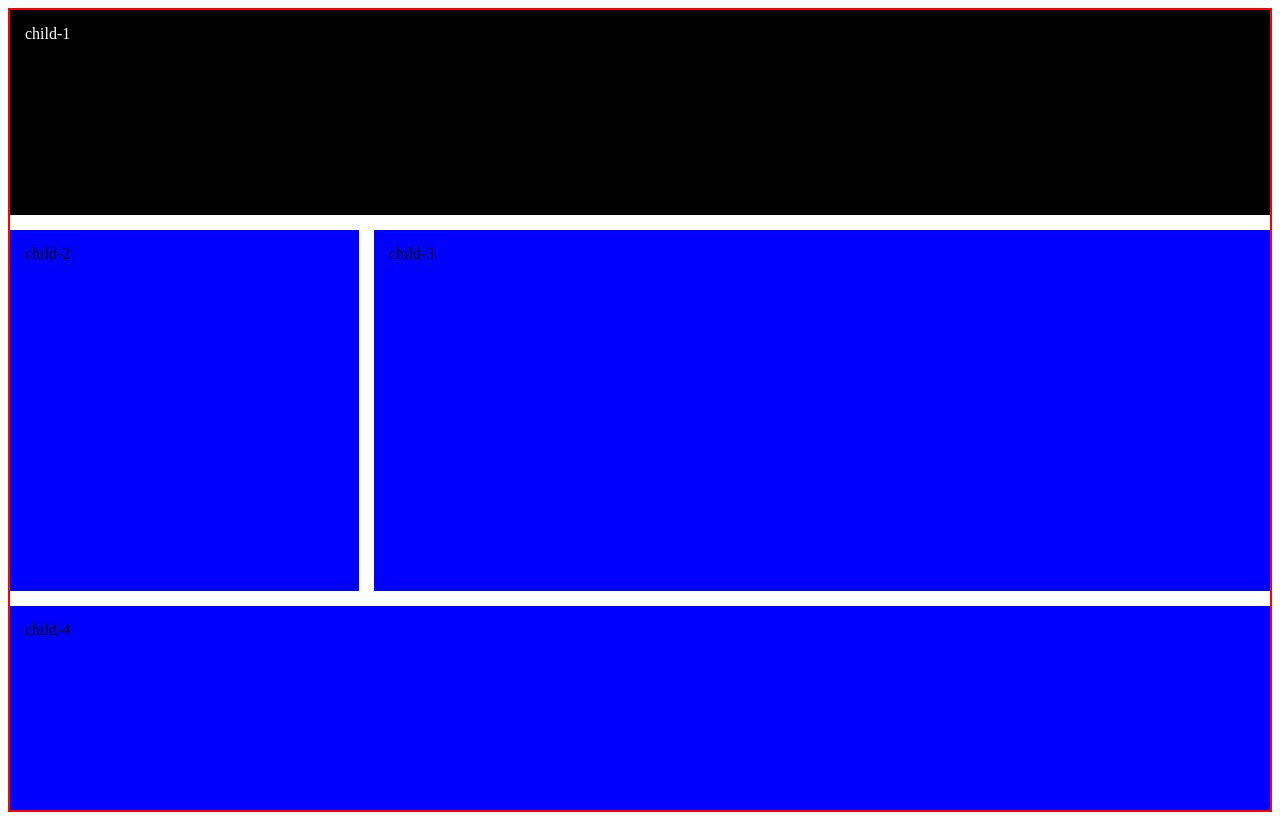
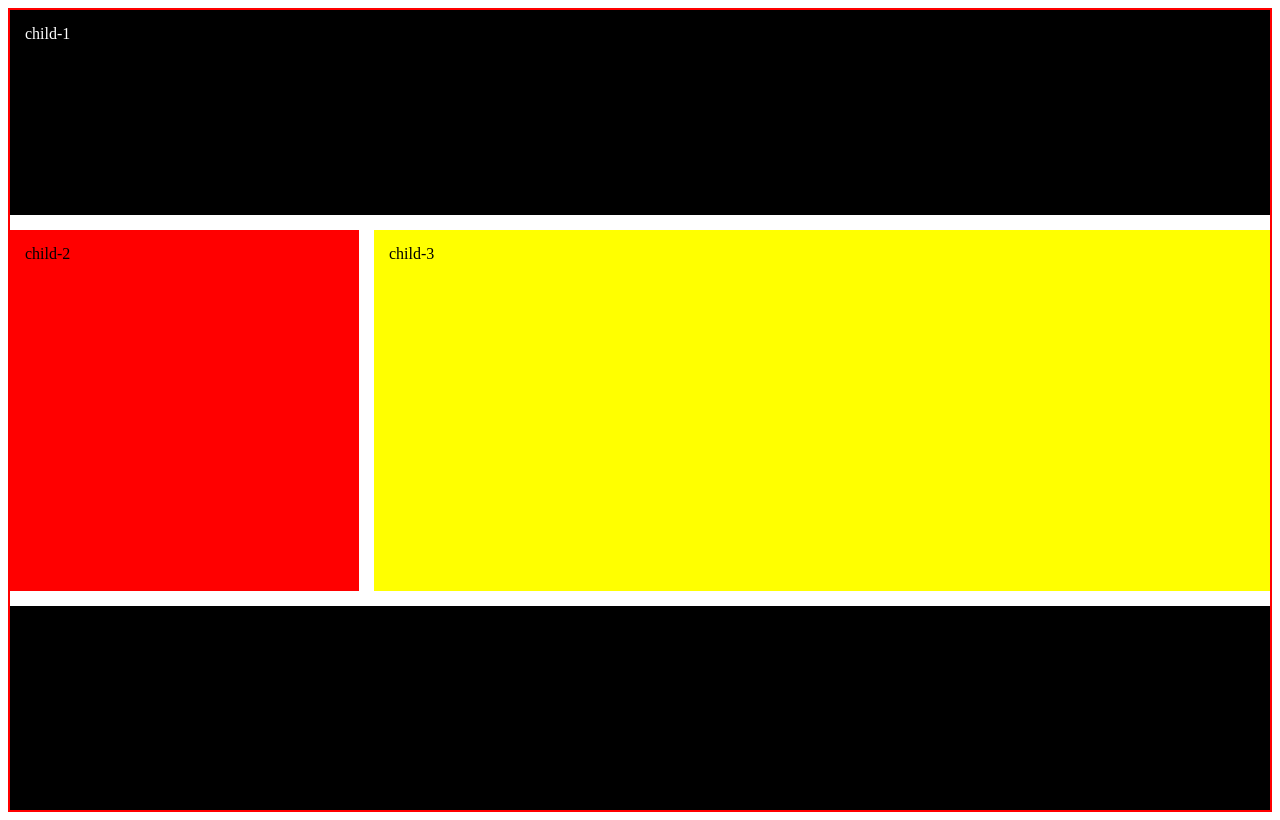
Before and after one commit to ShahwaizQasim/CSS-Grid-Practice, a plain HTML site: page index.html in a window 1280 px wide. Drawn offline with Linux system fonts and the light colour scheme.

Commit message:
grid practice

```diff
--- a/style.css
+++ b/style.css
@@ -31,11 +31,14 @@
 #child-2{
     /* grid-column: 1 / 3; */
     grid-area: sdbr;
+    background-color: red;
 }
 #child-3{
     grid-area: main;
+    background-color: yellow;
 }
 
 #child-4{
     grid-area: ftr;
+    background-color: black;
 }
```
